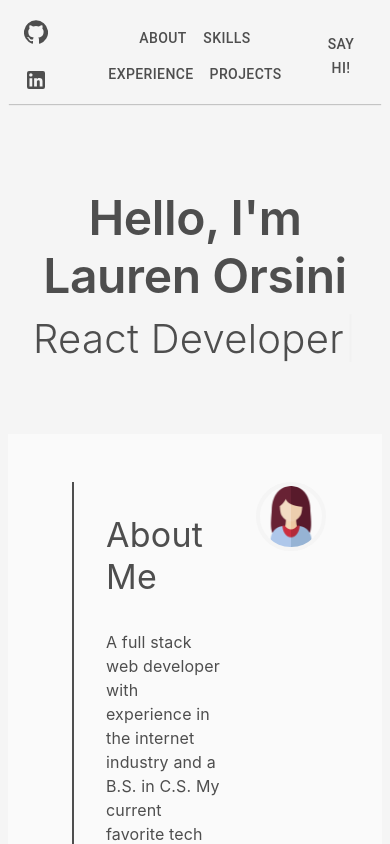
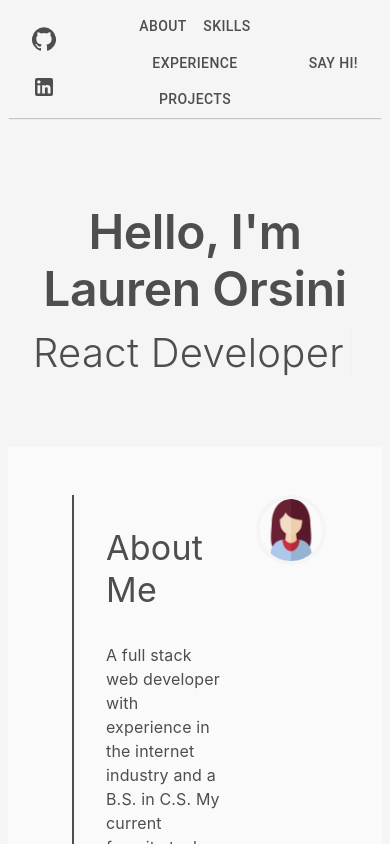
Before and after one commit to lpjune/laurenorsini, a React (Create React App) app: page / in a window 390 px wide. Shown: the top 844 px of the page. Built offline with nearby package versions, Linux system fonts and the light colour scheme.

Commit message:
responsive nav links

```diff
--- a/src/App.css
+++ b/src/App.css
@@ -119,6 +119,10 @@ body {
 .nav-hi {
     text-align: end;
 }
+.nav-icon-links {
+    padding-left: .5rem;
+    padding-right: .5rem;
+}
 
 /* PROJECTS */
 .projects-container {
--- a/src/components/Nav.js
+++ b/src/components/Nav.js
@@ -13,7 +13,6 @@ import LinkedInIcon from "@material-ui/icons/LinkedIn";
 import "../App.css";
 
 const Nav = () => {
-
     return (
         <AppBar position="sticky" className="nav-root">
             <Toolbar>
@@ -24,8 +23,9 @@ const Nav = () => {
                     justify="space-between"
                     alignItems="center"
                 >
-                    <Grid item xs={2}>
+                    <Grid item xs={3} s={3} md={2}>
                         <Link
+                            className="nav-icon-links"
                             color="inherit"
                             href="https://github.com/lpjune"
                             target="_blank"
@@ -40,6 +40,7 @@ const Nav = () => {
                             </IconButton>
                         </Link>
                         <Link
+                            className="nav-icon-links"
                             color="inherit"
                             href="https://www.linkedin.com/in/laurenporsini/"
                             target="_blank"
@@ -56,7 +57,7 @@ const Nav = () => {
                     </Grid>
 
                     {/* SCROLL LINKS */}
-                    <Grid item xs={8} className="nav-links">
+                    <Grid item xs={6} s={6} md={8} className="nav-links">
                         <Button color="inherit">
                             <ScrollLink
                                 activeClass="active"
@@ -106,7 +107,7 @@ const Nav = () => {
                             </ScrollLink>
                         </Button>
                     </Grid>
-                    <Grid item xs={2} className="nav-hi">
+                    <Grid item xs={3} s={3} md={2} className="nav-hi">
                         <Button color="inherit">
                             <ScrollLink
                                 activeClass="active"
```
